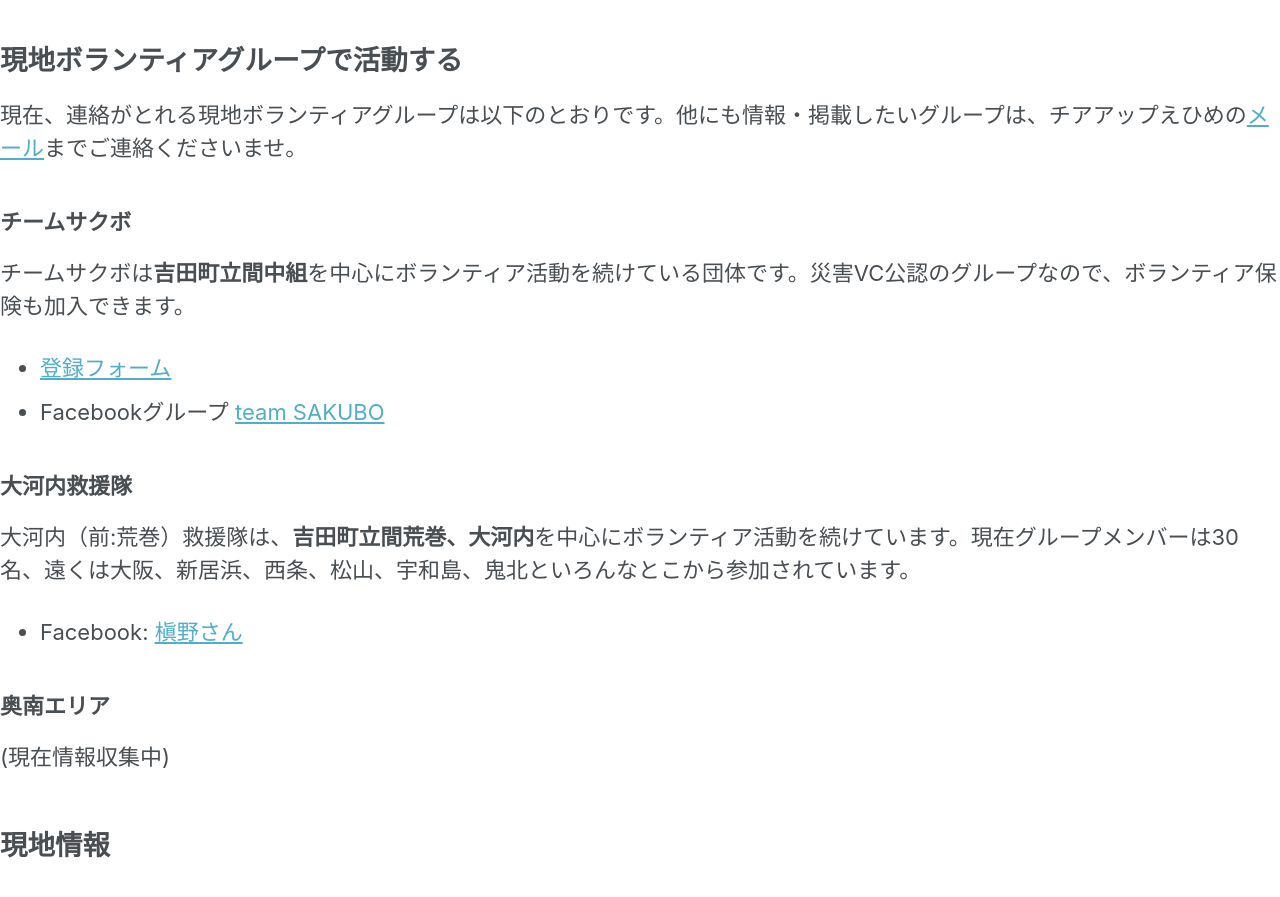
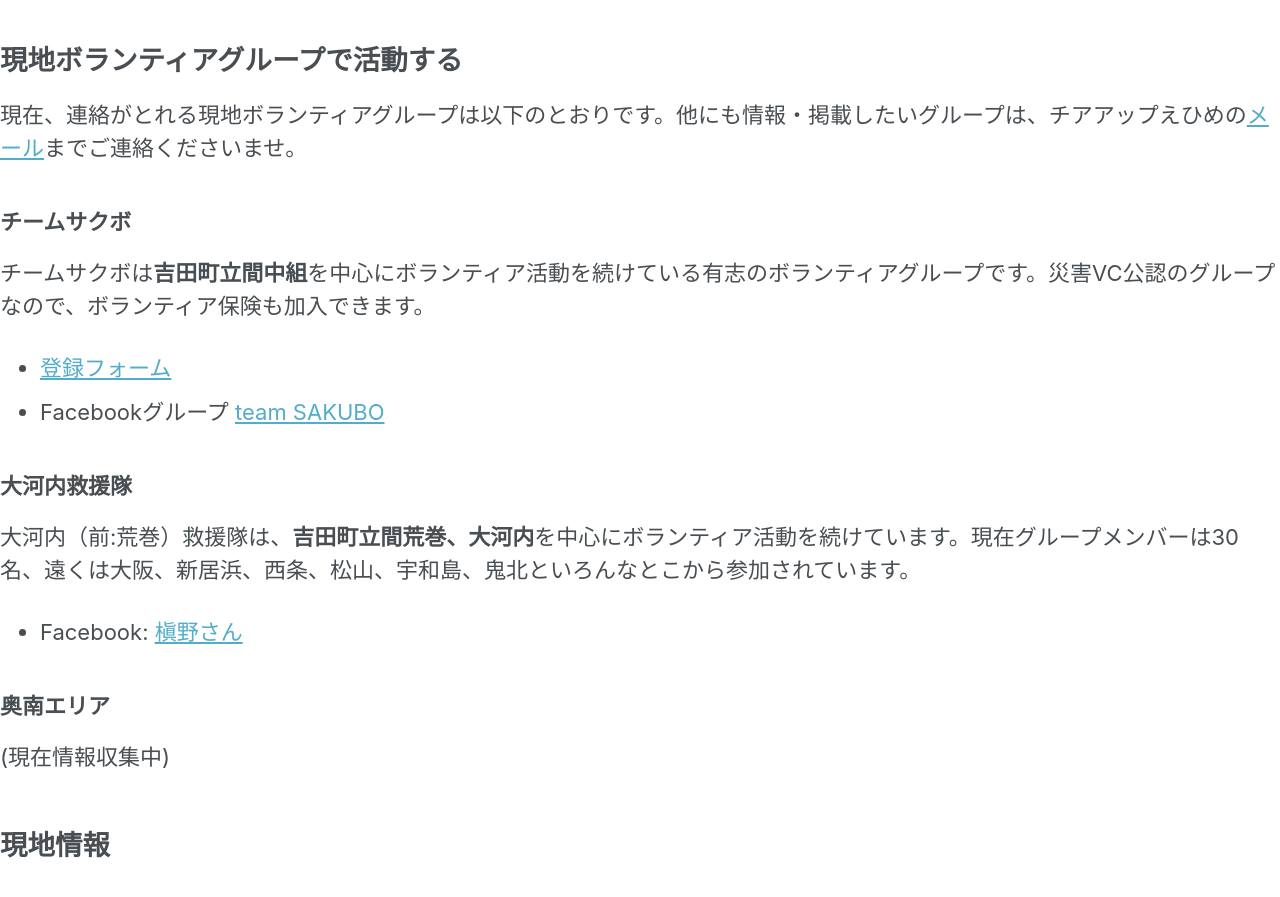
Before and after one commit to cheerup-ehime/cheerup-ehime.github.io, a Jekyll site: the page built from volunteer-new/uwajima.md, in a window 1280 px wide and 900 px high, scrolled down 8166 px. Shown: the top 897 px of the window. Built offline with Jekyll 4.4.1, drawn with Linux system fonts in a browser that asks for light colours; nearby versions of some CDN libraries; our own code applies the rules of GitHub Pages for plain Markdown files; comment, search, counter and statistics services are not loaded.

Commit message:
団体という表現をやめた。

```diff
--- a/volunteer-new/uwajima.md
+++ b/volunteer-new/uwajima.md
@@ -135,7 +135,7 @@ NPOユナイテッド・アースさんが、宇和島復興支援現地活動
 
 ### **チームサクボ**
 
-チームサクボは**吉田町立間中組**を中心にボランティア活動を続けている団体です。災害VC公認のグループなので、ボランティア保険も加入できます。
+チームサクボは**吉田町立間中組**を中心にボランティア活動を続けている有志のボランティアグループです。災害VC公認のグループなので、ボランティア保険も加入できます。
 
 - [登録フォーム](https://docs.google.com/forms/d/e/1FAIpQLSessL05TB2wWRmuwl1KoPBcqLHD5xInquQ9iebv2PbiyZEWEA/viewform?c=0&w=1)
 - Facebookグループ [team SAKUBO](https://www.facebook.com/groups/1858494494446011/)
```
